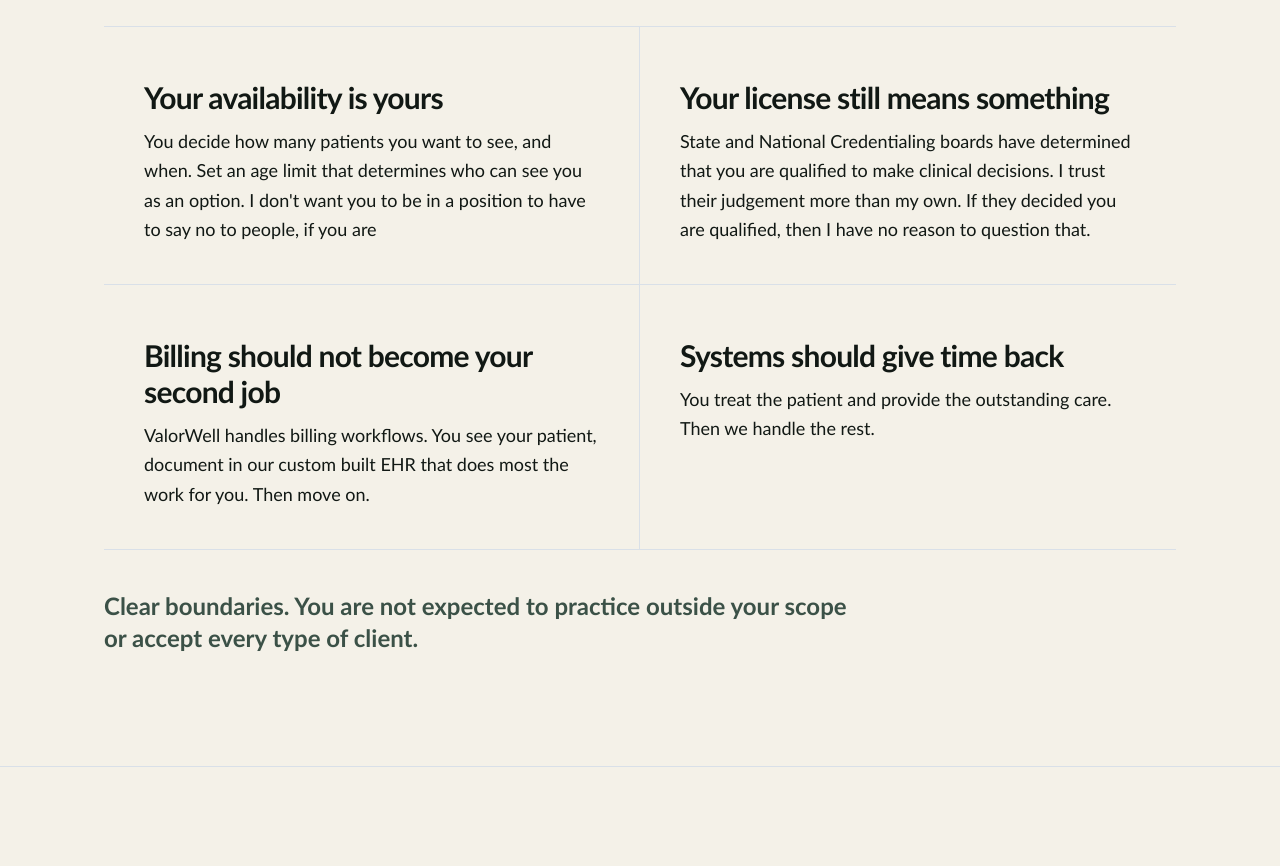
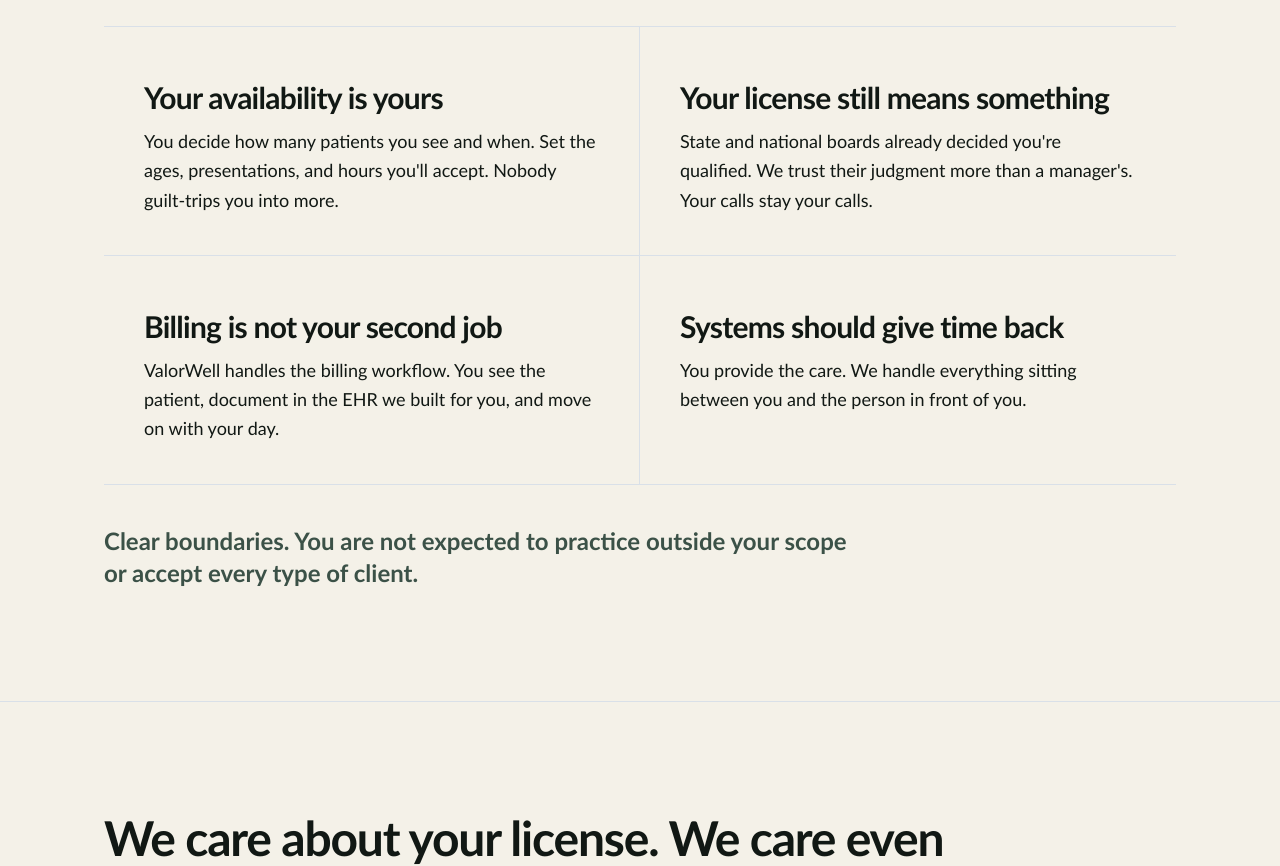
Before and after one commit to LPredmore/pathfinder-wellspring, a React (Vite) app: page /clinicians in a window 1280 px wide. Shown: the part 6660-7526 px from the top of the page. Built offline with nearby package versions, Linux system fonts and the light colour scheme; the HTML template or start-up script is replaced by a standard one.

Commit message:
Changes
Co-authored-by: LPredmore <124374222+LPredmore@users.noreply.github.com>

```diff
--- a/src/pages/Clinicians.tsx
+++ b/src/pages/Clinicians.tsx
@@ -410,10 +410,10 @@ export default function Clinicians() {
 
             <div className="mt-14 grid md:grid-cols-2 gap-0 border-t border-[color:var(--cl-evergreen)]/25">
               {[
-                { n: "", t: "Your availability is yours", d: "You decide how many patients you want to see, and when. Set an age limit that determines who can see you as an option. I don't want you to be in a position to have to say no to people, if you are " },
-                { n: "", t: "Your license still means something", d: "State and National Credentialing boards have determined that you are qualified to make clinical decisions. I trust their judgement more than my own. If they decided you are qualified, then I have no reason to question that." },
-                { n: "", t: "Billing should not become your second job", d: "ValorWell handles billing workflows. You see your patient, document in our custom built EHR that does most the work for you. Then move on." },
-                { n: "", t: "Systems should give time back", d: "You treat the patient and provide the outstanding care. Then we handle the rest. " },
+                { n: "", t: "Your availability is yours", d: "You decide how many patients you see and when. Set the ages, presentations, and hours you'll accept. Nobody guilt-trips you into more." },
+                { n: "", t: "Your license still means something", d: "State and national boards already decided you're qualified. We trust their judgment more than a manager's. Your calls stay your calls." },
+                { n: "", t: "Billing is not your second job", d: "ValorWell handles the billing workflow. You see the patient, document in the EHR we built for you, and move on with your day." },
+                { n: "", t: "Systems should give time back", d: "You provide the care. We handle everything sitting between you and the person in front of you." },
               ].map((m, i) => (
                 <div
                   key={m.n}
```
